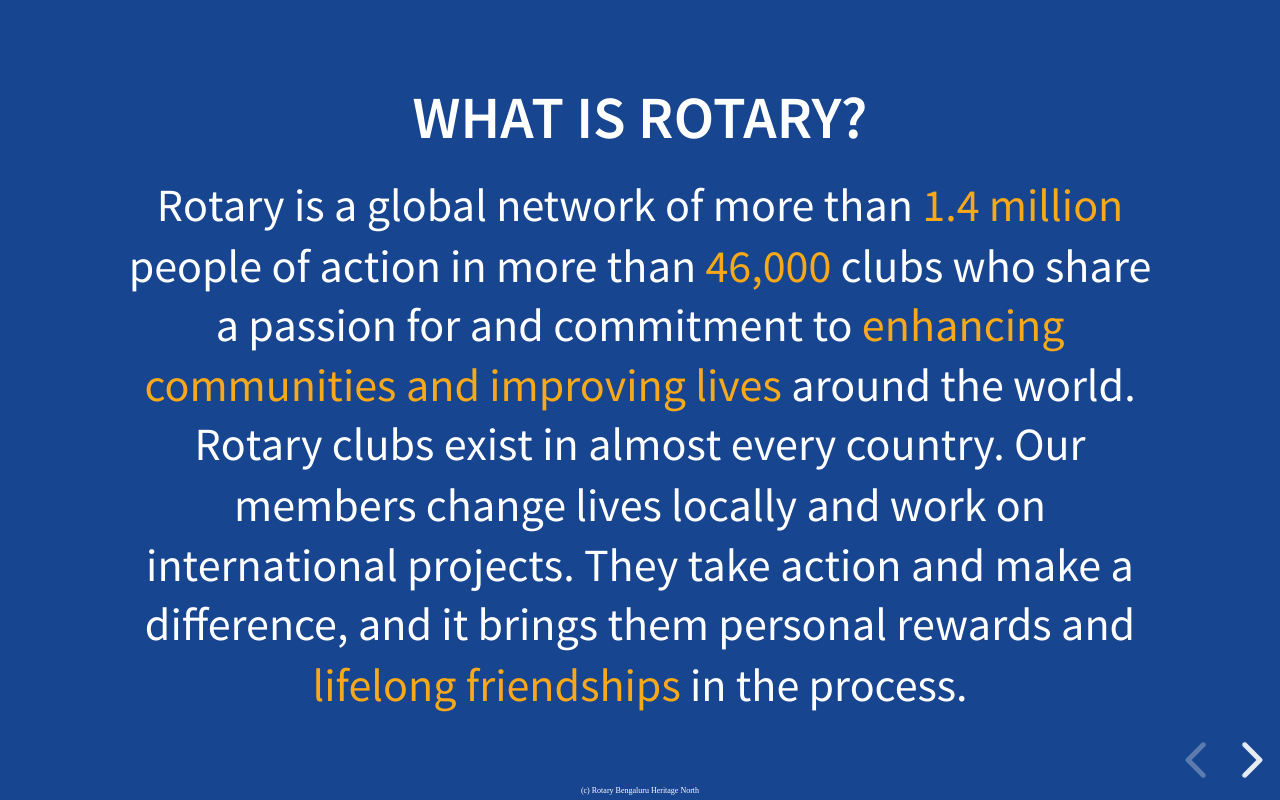
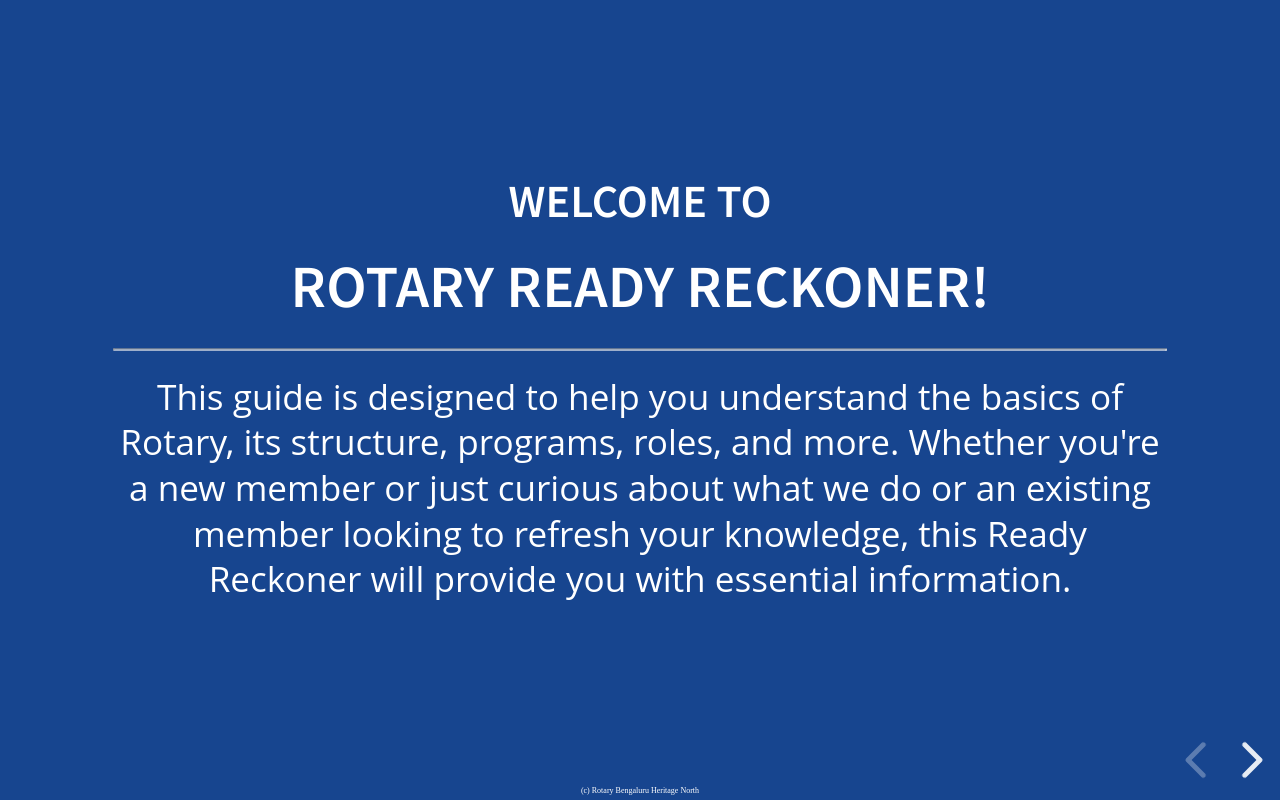
Before and after one commit to astatine-/RotaryReadyReckoner, a website: page index.html in a window 1280 px wide. Both pictures are taken after a click on the button "next slide". Drawn offline with nearby package versions, Linux system fonts and the light colour scheme.

Commit message:
info slide

```diff
--- a/index.html
+++ b/index.html
@@ -30,6 +30,12 @@
 				<h3 class="r-fit-text">Your Essential Guide to Rotary</h3>
 				<h3 class="r-fit-text">Rotary District 3192</h3>
 			</section>
+
+			<section data-background-color=var(--RotaryRoyalBlue) >
+				<h4>Welcome to </h4><h3> Rotary Ready Reckoner!</h3>
+				<hr/>
+				<p class="bodytextlarge">This guide is designed to help you understand the basics of Rotary, its structure, programs, roles, and more. Whether you're a new member or just curious about what we do or an existing member looking to refresh your knowledge, this Ready Reckoner will provide you with essential information.</p>
+				</section>
 
 			<section data-background-color=var(--RotaryRoyalBlue) data>
 				<h3>What is Rotary?</h3>
@@ -950,11 +956,13 @@
 			hash: true,
 			// Determines where controls appear, "edges" or "bottom-right"
 			controlsLayout: 'bottom-right',
+			controls: true,
 
 			// Visibility rule for backwards navigation arrows; "faded", "hidden"
 			// or "visible"
 			controlsBackArrows: 'faded',
 			slideNumber: false,
+
 
 			// Can be used to limit the contexts in which the slide number appears
 			// - "all":      Always show the slide number
```
